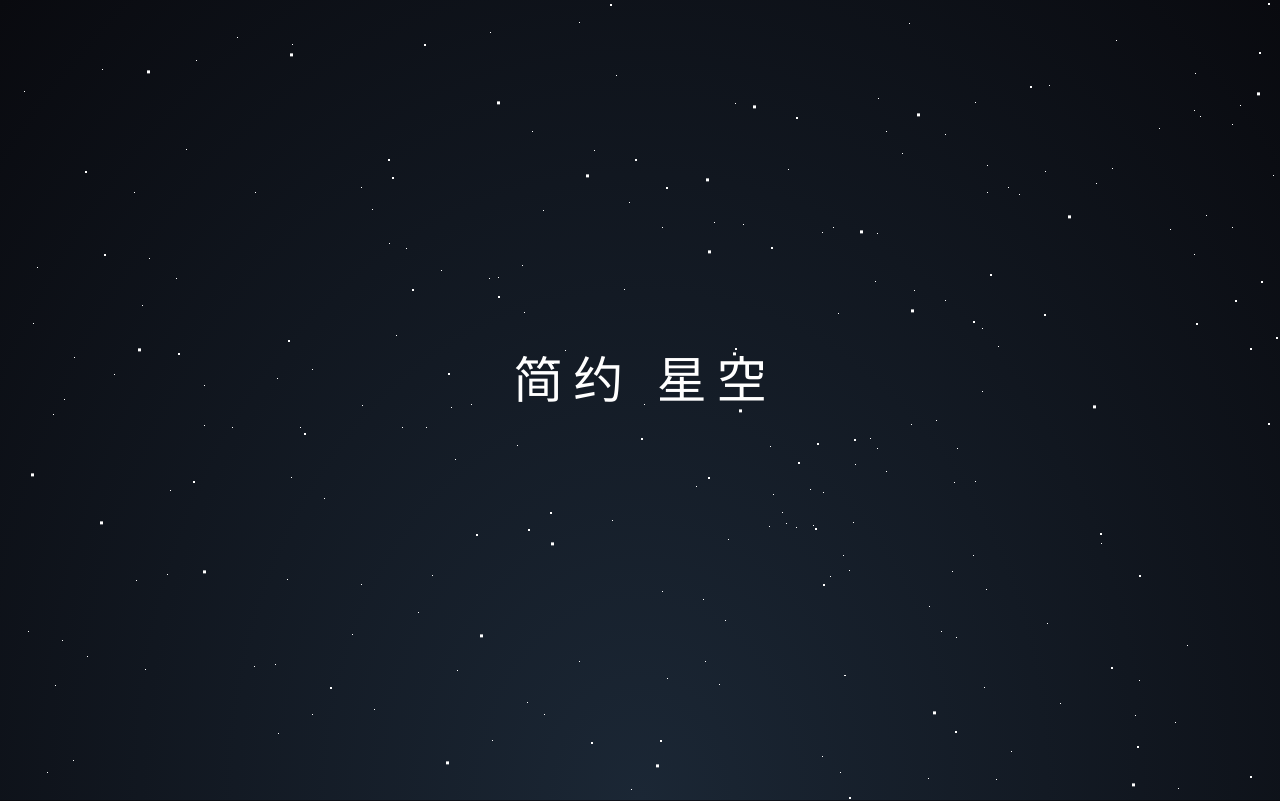
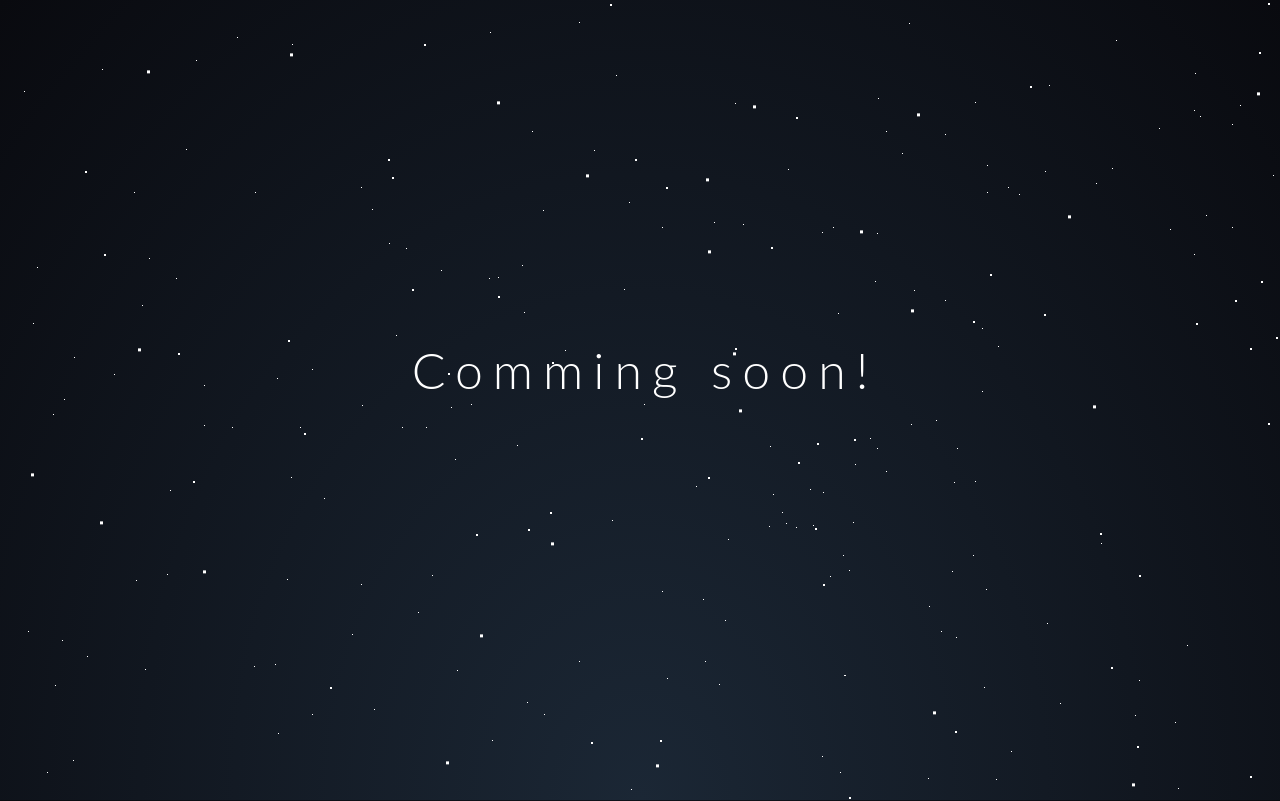
Before and after one commit to MetaverseBB/metaverse.github.io, a plain HTML site: page index.html in a window 1280 px wide. Shown: the top 801 px of the page. Drawn offline with Linux system fonts and the light colour scheme.

Commit message:
Update index.html

```diff
--- a/index.html
+++ b/index.html
@@ -2,7 +2,7 @@
 <html xmlns="http://www.w3.org/1999/xhtml">
 <head>
 <meta http-equiv="Content-Type" content="text/html; charset=utf-8" />
-<title>CSS3全屏悬浮星空背景特效</title>
+<title>BABY METAVERSE</title>
 
 <link type="text/css" href="css/style.css" rel="stylesheet" />
 
@@ -12,7 +12,7 @@
 <div id="stars"></div>
 <div id="stars2"></div>
 <div id="stars3"></div>
-<div id="title">简约 星空</div>
+<div id="title">Comming soon!</div>
 
 </body>
 </html>
```
